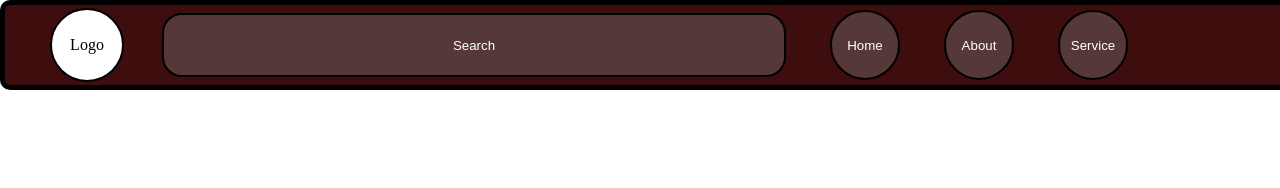
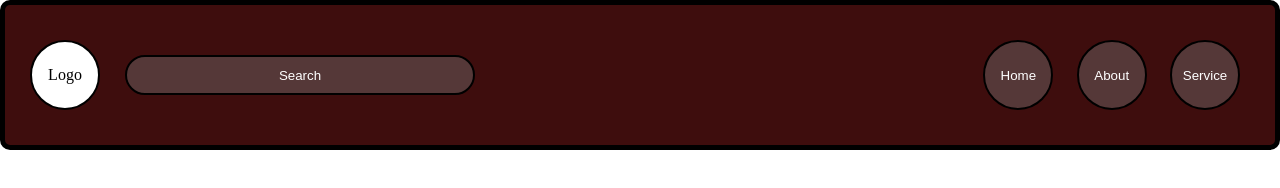
Before and after one commit to SkFahimuddin/Coffee_Ecom, a plain HTML site: page index.html in a window 1280 px wide. Drawn offline with Linux system fonts and the light colour scheme.

Commit message:
sayony added some basic changes

```diff
--- a/index.html
+++ b/index.html
@@ -9,13 +9,13 @@
 <body>
     <nav class ="nav" id = "nav">
         <div class="logo" id="logo"> Logo</div>
-        <ul><input placeholder ="Search"class="Search" id ="search ">
-            <button class="home" id ="home ">Home</button>
-            <button class="About" id ="About">About</button>
-            <button class="Service" id ="Service">Service</button>
 
-        </ul>
-
+            <ul>
+                <input placeholder ="Search"class="Search" id ="search ">
+                <button class="Home" id ="Home">Home</button>
+                <button class="About" id ="About">About</button>
+                <button class="Service" id ="Service">Service</button>
+            </ul>
     </nav>
 </body>
 
--- a/style.css
+++ b/style.css
@@ -1,57 +1,76 @@
 body, *{
     margin: 0;
     padding: 0;
+    box-sizing: border-box;
 }
-nav
-{
+
+nav {
+    flex: 1;
     background-color: rgb(62, 13, 13);
-    height: 80px;
-    width: 100%;
+    min-height: 5vh;
+    max-width: 100%;
     border: 5px solid black;
     border-radius: 10px;
     color: white;
-    padding:0;
-    display: flex;
-    justify-content: center;
+    display: grid;
     align-items: center;
 }
-.logo
-{
+
+.Home{
+   position: absolute;
+   top: 40px;
+   right: 17em;
+}
+
+.About{
+    position: absolute;
+    top: 40px;
+    right: 10em;
+ }
+
+ .Service{
+    position: absolute;
+    top: 40px;
+    right: 3em;
+ }
+
+.logo {
     height: 70px;
     width: 70px;
     background-color: white;
     position: absolute;
-    left: 50px;
+    left: 30px;
     color: black;
     border: 2px solid black;
     border-radius: 50%;
-    display: flex;
+    display: grid;
     justify-content: center;
     align-items: center;
+}
 
-}
-button{
+button {
     color:rgb(255, 255, 255);
     background-color: rgb(85, 56, 56);
     padding:10px;
     border: 2px solid black;
     border-radius: 50%;
-    height:70px;
+    min-height: 70px;
     width: 70px;
-    margin-left: 40px;
 }
-.Search
-{
+
+.Search {
+    flex: 1 1 100rem;
     color:rgb(255, 255, 255);
     background-color: rgb(85, 56, 56);
-    padding:10px;
     border: 2px solid black;
     height:40px;
     border-radius: 20px;
-    width: 75vh;
+    width: 350px;
+    margin: 50px;
+    margin-left: 120px;
 }
-input::placeholder
-{
+
+input::placeholder {
     color: rgb(255, 255, 255);
     text-align: center;
 }
```
